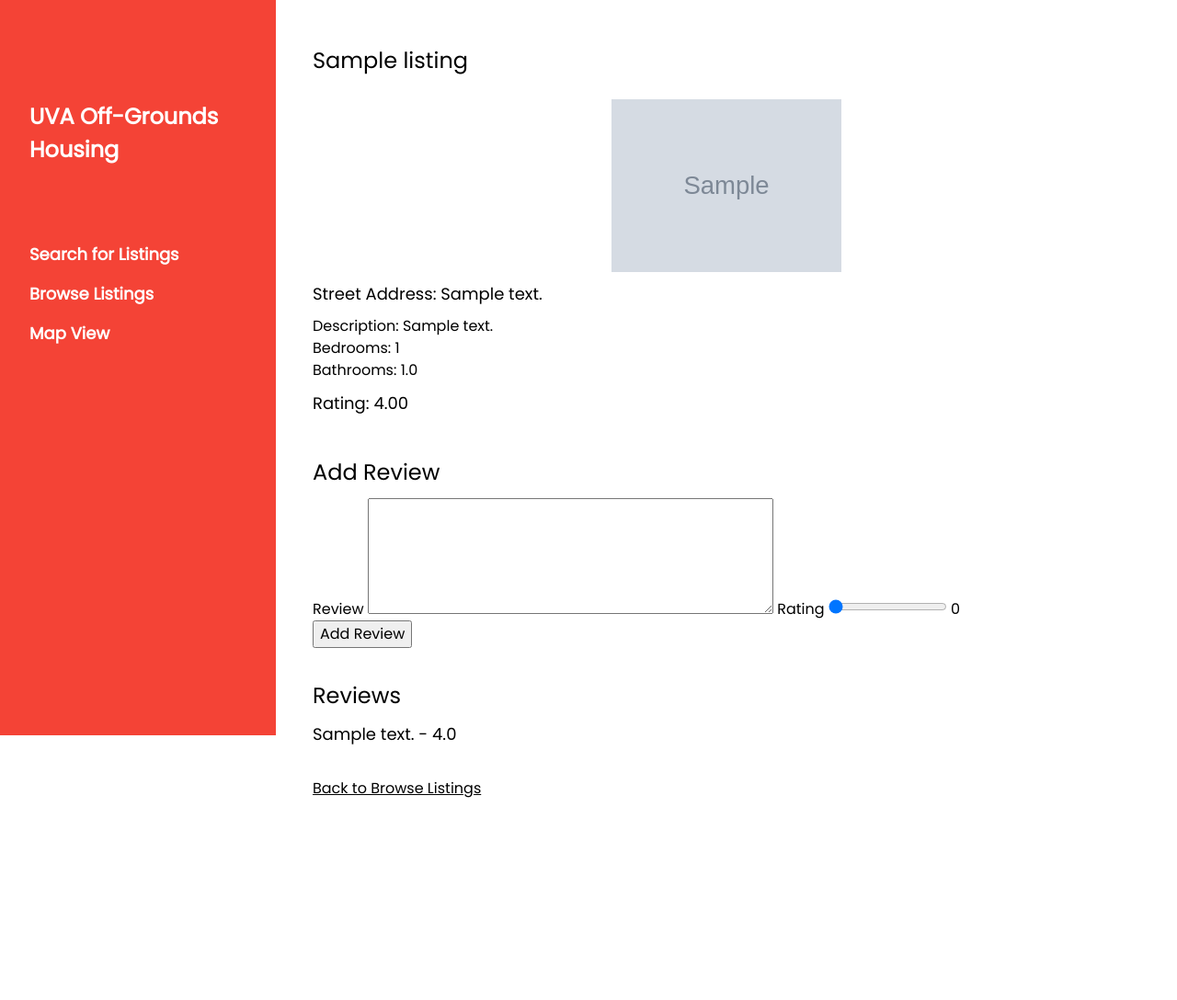
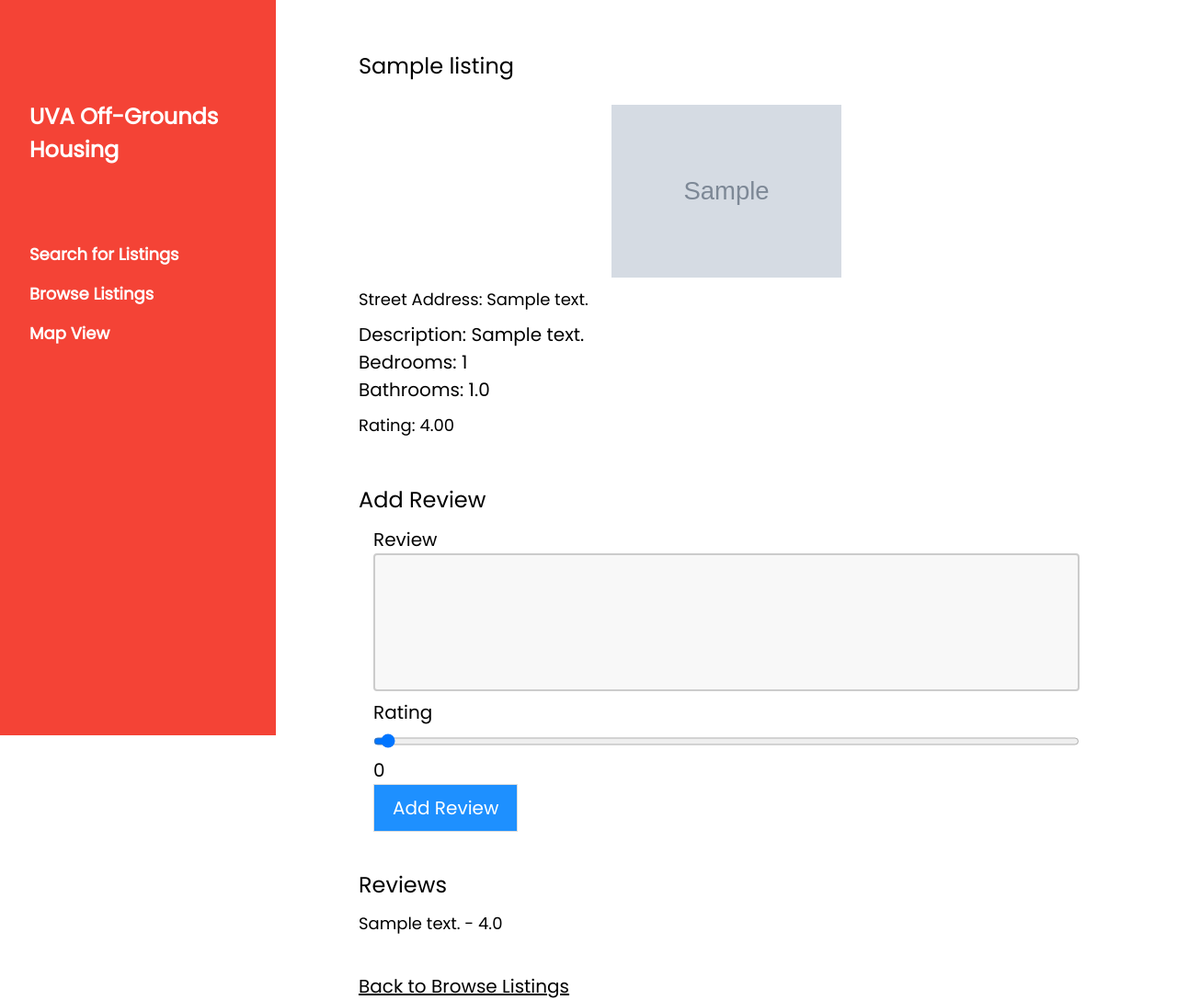
Before and after one commit to kb5ux/Django-Web-App---Off-Grounds-Housing, a Django app: page /listings/details/1/ in a window 1280 px wide. Shown: the whole page at 92% size. Before the commit the page ends 868 px from the top, so only its background shows below. Run offline with Django 3.2, Linux system fonts and the light colour scheme; a user stored in the database is signed in; tables that the repository leaves empty hold one stand-in row (values such as "Sample post"); grey boxes marked "Sample" are stand-in pictures; some libraries are stand-ins or nearby versions.

Commit message:
Styled Review FOrm

```diff
--- a/templates/home_page.html
+++ b/templates/home_page.html
@@ -33,7 +33,6 @@ body {
   padding: 20px;
 }
 </style>
-</head>
 <!-- found at https://www.w3schools.com/howto/tryit.asp?filename=tryhow_css_inline_form -->
 
 <body>
@@ -83,7 +82,7 @@ body {font-family:"Poppins", sans-serif;}
   }
 }
 </style>
-</head>
+
 
 
 
@@ -108,6 +107,7 @@ body {font-family:"Poppins", sans-serif;}
         <div class="overlay p-5">
           <h1 class="display mb-4">
           </h1>
+          <p class="w3-center"> Welcome {{ user.username|title }}, search for your next home! </p>
           <div class="search">
             <form class="form-inline" action="{% url 'search_results' %}">
 
--- a/templates/listing_details.html
+++ b/templates/listing_details.html
@@ -3,6 +3,59 @@
 {% load socialaccount %}
 
 {% block content %}
+<meta name="viewport" content="width=device-width, initial-scale=1">
+<style>
+* {
+  box-sizing: border-box;
+}
+
+body {
+  font-family: "Poppins", sans-serif;
+  font-size: 20px;
+}
+
+.container {
+  position: relative;
+  max-width: 800px;
+  margin: 0 auto;
+}
+
+.container img {vertical-align: middle;}
+
+.container .content {
+  position: absolute;
+  bottom: 0;
+  background: rgb(0, 0, 0); /* Fallback color */
+  background: rgba(0, 0, 0, 0.5); /* Black background with 0.5 opacity */
+  color: #f1f1f1;
+  width: 100%;
+  padding: 20px;
+}
+
+textarea {
+  width: 100%;
+  height: 150px;
+  padding: 12px 20px;
+  box-sizing: border-box;
+  border: 2px solid #ccc;
+  border-radius: 4px;
+  background-color: #f8f8f8;
+  resize: none;
+}
+
+input[type=submit] {
+  padding: 10px 20px;
+  background-color: dodgerblue;
+  border: 1px solid #ddd;
+  color: white;
+  cursor: pointer;
+}
+
+input[type=submit]:hover {
+  background-color: royalblue;
+}
+</style>
+<body>
 
 <div class="container">
     <br>
@@ -45,13 +98,13 @@
         {% if user.is_authenticated %}
         <div>
             <h3 class="text-center">Add Review</h3>
-            <form action="{% url 'add_review' listing.id %}" method="POST">
+            <form class="w3-container" action="{% url 'add_review' listing.id %}" method="POST">
                 {% csrf_token %}
                 <label for="description">Review</label>
                 <textarea name="description" id="description" cols="30" rows="5" class="form-control"></textarea>
 
                 <label for="rangeInput">Rating</label>
-                <input type="range" id="rangeInput"
+                <input class="w3-input" type="range" id="rangeInput"
                     name="rating" min="0" max="10" value="0" step="0.5"
                     oninput="amount.value=rangeInput.value">
 
@@ -83,6 +136,7 @@
         </div>
     </div>
 </div>
+</body>
 
 
 {% endblock %}
```
